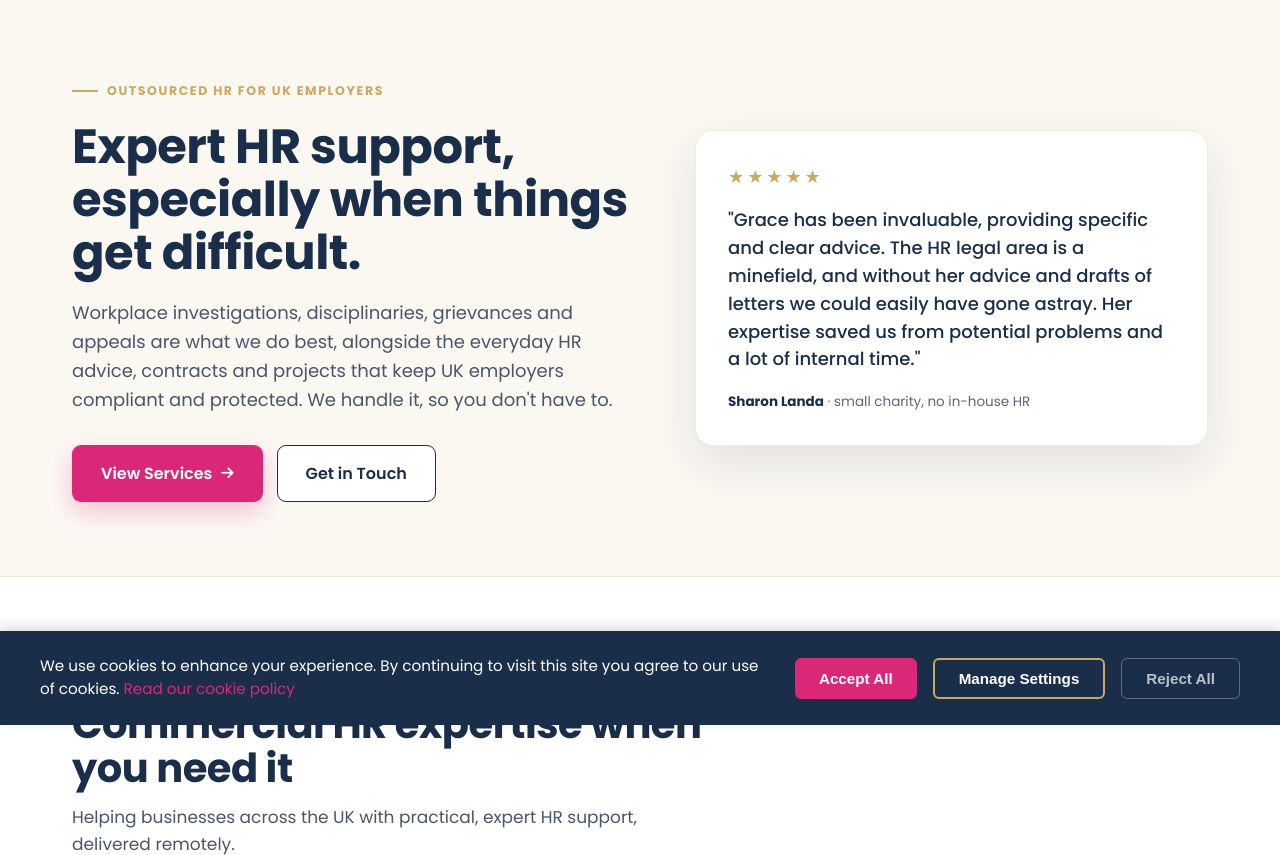
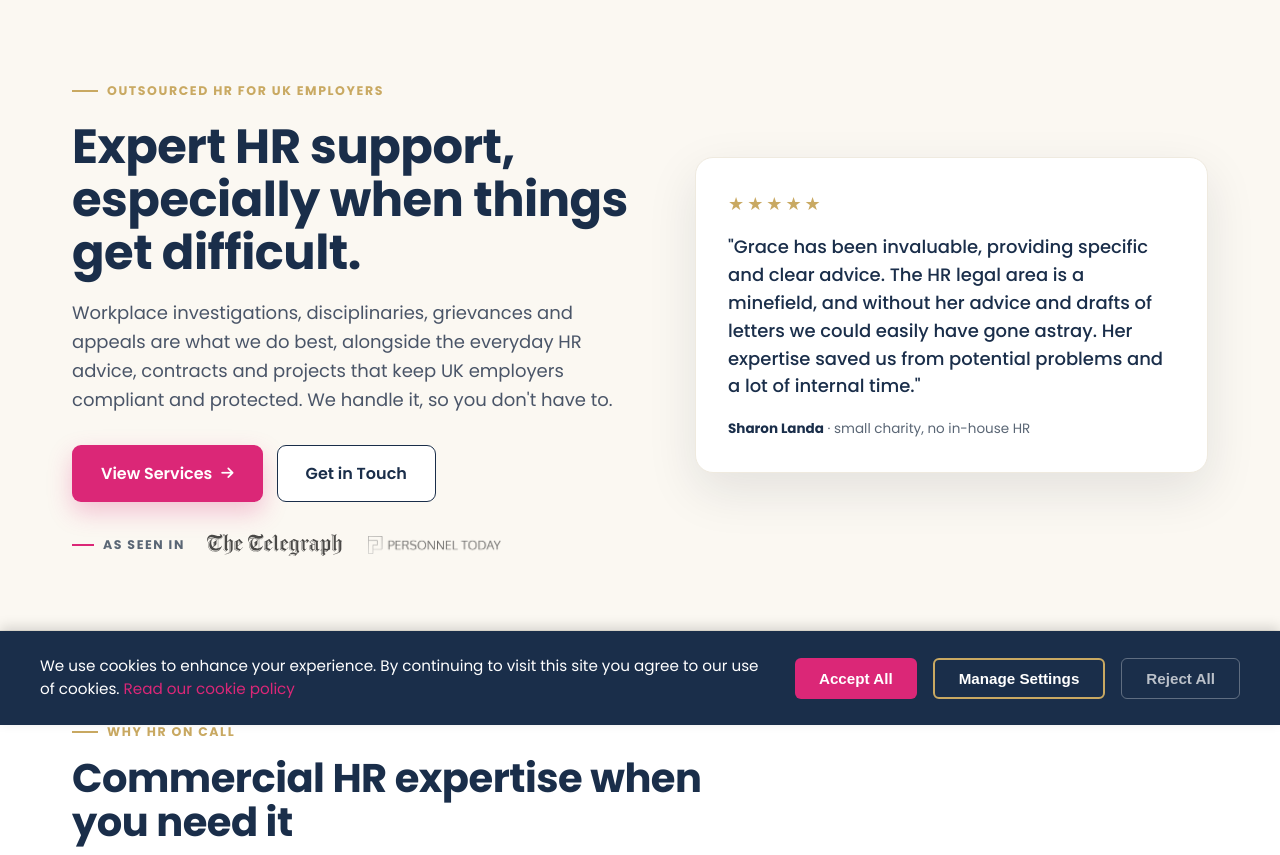
Before and after one commit to HR-On-Call/hr-on-call-websites, a PHP site: page / in a window 1280 px wide. Shown: the part 75-930 px from the top of the page. Run offline with PHP 8.4, Linux system fonts and the light colour scheme.

Commit message:
Add "As seen in" press strip to hero on hr.on-call.co.uk and plymouth.on-call.co.uk
Matches the existing press-strip component on gracepariser.co.uk
(Telegraph + Personnel Today logos), reusing the same logo assets.

Co-Authored-By: Claude Sonnet 5 <noreply@anthropic.com>

```diff
--- a/hr.on-call.co.uk/assets/css/oc.css
+++ b/hr.on-call.co.uk/assets/css/oc.css
@@ -59,6 +59,14 @@ a, a:hover, a:focus { text-decoration:none !important; }
 .oc-rev .who b { color:var(--navy); }
 .oc-ticks { display:flex; gap:22px; flex-wrap:wrap; margin-top:28px; font-size:13.5px; color:var(--soft); }
 .oc-ticks b { color:var(--navy); }
+/* press strip ("as seen in") */
+.oc-press { display:flex; flex-wrap:wrap; align-items:center; gap:22px; margin-top:32px; }
+.oc-press-label { display:inline-flex; align-items:center; gap:9px; font-size:12.5px; font-weight:700; letter-spacing:1.6px; text-transform:uppercase; color:var(--soft); }
+.oc-press-label::before { content:''; width:22px; height:2px; background:var(--pink); display:inline-block; }
+.oc-press-logos { display:flex; align-items:center; gap:26px; flex-wrap:wrap; }
+.oc-press-logos img { display:block; height:22px; width:auto; filter:grayscale(1); opacity:.7; transition:opacity .15s,filter .15s; }
+.oc-press-logos img:hover { filter:grayscale(0); opacity:1; }
+.oc-press-logos .oc-press-pt { height:18px; }
 /* about split */
 .oc-split { display:grid; grid-template-columns:1fr 1.1fr; gap:56px; align-items:center; }
 .oc-split img { width:100%; border-radius:16px; display:block; }
--- a/hr.on-call.co.uk/index.php
+++ b/hr.on-call.co.uk/index.php
@@ -25,6 +25,13 @@ include 'includes/header.php';
         <div style="display:flex; flex-wrap:wrap; gap:14px; margin-top:30px;">
           <a href="#services" class="oc-btn oc-pink">View Services <i class="fas fa-arrow-right" style="font-size:14px;"></i></a>
           <a href="contact.php" class="oc-btn oc-ghost">Get in Touch</a>
+        </div>
+        <div class="oc-press">
+          <span class="oc-press-label">As seen in</span>
+          <span class="oc-press-logos">
+            <a href="https://www.telegraph.co.uk" target="_blank" rel="noopener"><img src="assets/images/press/telegraph.svg" alt="The Telegraph"></a>
+            <a href="https://www.personneltoday.com" target="_blank" rel="noopener"><img src="assets/images/press/personnel-today.png" alt="Personnel Today" class="oc-press-pt"></a>
+          </span>
         </div>
       </div>
       <div class="oc-rev">
```
Also changed, not shown: plymouth.on-call.co.uk/assets/css/oc.css (+8 -0 lines), plymouth.on-call.co.uk/index.php (+7 -0 lines), hr.on-call.co.uk/assets/images/press/personnel-today.png (added), hr.on-call.co.uk/assets/images/press/telegraph.svg (added), plymouth.on-call.co.uk/assets/images/press/personnel-today.png (added), plymouth.on-call.co.uk/assets/images/press/telegraph.svg (added).
